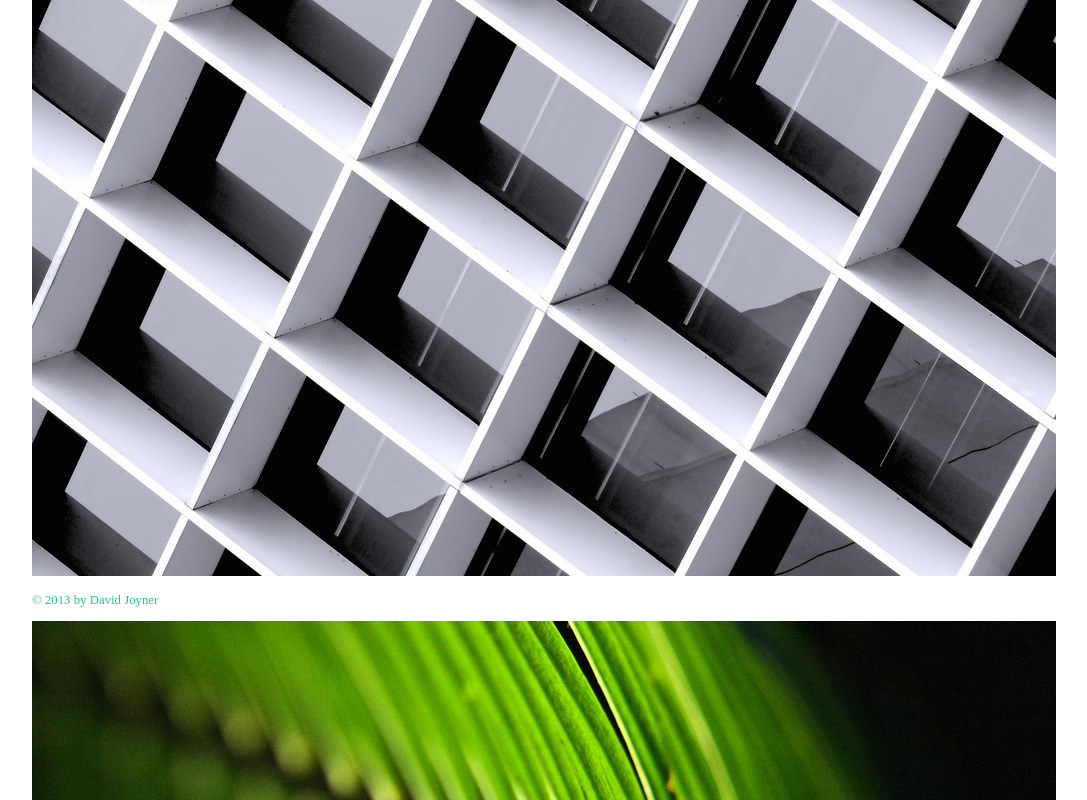
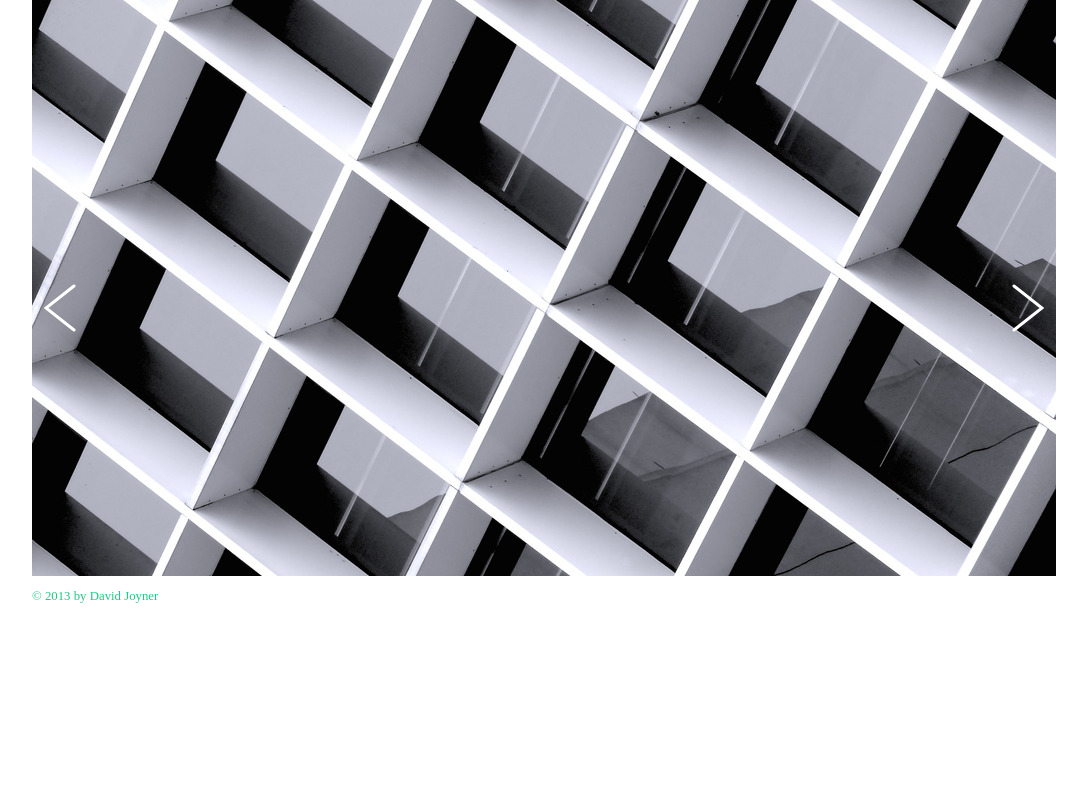
Before and after one commit to mariusbuescher/libless-js, a website with bundled scripts: page htdocs/index.html in a window 1280 px wide. Shown: the top 800 px of the page, without its empty margins (96-1183 px from the left). Built offline with nearby package versions, Linux system fonts and the light colour scheme.

Commit message:
Full implementation

```diff
--- a/htdocs/css/main.css
+++ b/htdocs/css/main.css
@@ -22,3 +22,63 @@ body {
 .legal a:hover {
     text-decoration: underline;
 }
+
+.carousel {
+    width: 100%;
+    overflow: hidden;
+    position: relative;
+}
+
+.carousel--initialized .carousel__stage {
+    display: flex;
+    width: auto;
+    transition: transform 0.6s ease-in-out 0.2s;
+}
+
+.carousel__item {
+    width: 100%;
+    flex-shrink: 0;
+}
+
+.carousel__item img {
+    display: block;
+    width: 100%;
+    height: auto;
+}
+
+.carousel__nav {
+    position: absolute;
+    display: flex;
+    align-items: center;
+    justify-content: space-between;
+    top: 0;
+    width: 100%;
+    height: 100%;
+}
+
+.carousel__nav-prev,
+.carousel__nav-next {
+    text-indent: -99999px;
+    background: transparent url("../img/arrow.svg") 32px 48px;
+    border: 0;
+    outline: 0;
+    margin: 0 12px 0 0;
+    padding: 0;
+    width: 32px;
+    height: 48px;
+    cursor: pointer;
+    transition: transform 0.3s ease-in-out;
+}
+
+.carousel__nav-prev {
+    transform: rotate(180deg);
+    margin: 0 0 0 12px;
+}
+
+.carousel__nav-prev:hover {
+    transform: translateX(-8px) rotate(180deg);
+}
+
+.carousel__nav-next:hover {
+    transform: translateX(8px);
+}
--- a/htdocs/index.html
+++ b/htdocs/index.html
@@ -10,6 +10,7 @@
     <link rel="stylesheet" href="css/main.css">
 
     <script type="text/javascript" src="js/carousel.js"></script>
+    <script type="text/javascript" src="js/carousel-navigation.js"></script>
 </head>
 <body>
 
@@ -38,5 +39,14 @@
 </div>
 </main>
 
+<script>
+    var carousel = new Carousel(document.querySelector('.carousel'), {
+        loop: true,
+        plugins: [
+            (new CarouselNavigation())
+        ]
+    });
+</script>
+
 </body>
 </html>
--- /dev/null
+++ b/htdocs/js/carousel-navigation.js
@@ -0,0 +1,72 @@
+( function ( root, factory ) {
+
+    if ( typeof define === 'function' && define.amd ) {
+        define(['carousel'], factory);
+    } else if ( typeof module === 'object' && typeof module.exports ) {
+        module.exports = factory(require('carousel'));
+    } else {
+        root.CarouselNavigation = factory(root.Carousel);
+    }
+
+} )( this, function (Carousel) {
+    'use strict';
+
+    if (typeof Carousel !== 'function') {
+        throw new Error('You must load carousel to get a plugin working.');
+    }
+
+    /**
+     * Carousel navigation
+     *
+     * @return {CarouselNavition}
+     * @constructor
+     */
+    var CarouselNavition = function () {
+        return this;
+    };
+
+    /**
+     * Init hook
+     *
+     * @param carousel
+     */
+    CarouselNavition.prototype.init = function (carousel) {
+        if (!carousel) {
+            throw new Error('Pass a carousel instance in the constructor.');
+        }
+
+        this.carousel = carousel;
+        this.settings = this.carousel.settings.navigation || {};
+
+        var container = document.createElement('div');
+        container.classList.add(this.settings.containerClass || 'carousel__nav');
+
+        var prevButton = document.createElement('button'),
+            nextButton = document.createElement('button');
+
+        prevButton.classList.add(this.settings.prevButtonClass || 'carousel__nav-prev');
+        nextButton.classList.add(this.settings.nextButtonClass || 'carousel__nav-next');
+
+        prevButton.innerText = (typeof this.settings.prevText === 'string') ?
+            this.settings.prevText : 'Previous';
+        nextButton.innerText = (typeof this.settings.nextText === 'string') ?
+            this.settings.nextText : 'Next';
+
+        prevButton.addEventListener('click', function (evt) {
+            evt.preventDefault();
+            this.carousel.prev();
+        }.bind(this));
+
+        nextButton.addEventListener('click', function (evt) {
+            evt.preventDefault();
+            this.carousel.next();
+        }.bind(this));
+
+        container.appendChild(prevButton);
+        container.appendChild(nextButton);
+
+        this.carousel.element.appendChild(container);
+    };
+
+    return CarouselNavition;
+});
--- a/htdocs/js/carousel.js
+++ b/htdocs/js/carousel.js
@@ -11,5 +11,126 @@
 } )( this, function () {
     'use strict';
 
+    /**
+     * Carousel class
+     * @param {HTMLElement} element
+     * @param {Object} options
+     * @return {Carousel}
+     * @constructor
+     */
+    var Carousel = function (element, options) {
+        this.element = element;
+        this.settings = options || {};
+
+        this.items = [];
+
+        // iterate over items and push into items array
+        Array.prototype.forEach.call(this.element.children, function (item) {
+            this.items.push(item);
+        }.bind(this));
+
+        // create stage
+        this.stage = document.createElement('div');
+        this.stage.classList.add(this.settings.stageClass || 'carousel__stage');
+
+        // add items to stage
+        this.items.forEach(function (item) {
+            this.stage.appendChild(item);
+        }.bind(this));
+
+        // Add clones
+        if (this.settings.loop === true) {
+            this.stage.appendChild(
+                this.items[0].cloneNode(true)
+            );
+
+            this.stage.insertBefore(
+                this.items[this.items.length - 1].cloneNode(true),
+                this.items[0]
+            );
+        }
+
+        // set current index to 0 UGH, need refoctor
+        this.currentIndex = null;
+
+        this.goTo(this.settings.start || 0);
+
+        // adds stage to element
+        this.element.appendChild(this.stage);
+
+        this.plugins = [];
+
+        this.settings.plugins.forEach(function (plugin) {
+            plugin.init(this);
+            this.plugins.push(plugin);
+        }, this);
+
+        // add initialized class
+        this.element.classList.add(this.settings.initializedClass || 'carousel--initialized');
+
+        return this;
+    };
+
+    /**
+     * go to method
+     *
+     * @param {Number} index
+     */
+    Carousel.prototype.goTo = function(index) {
+
+        // check for boundaries
+        if (index >= 0 && index < this.items.length && index !== this.currentIndex) {
+            var position = (this.settings.loop === true) ? index + 1 : index;
+
+            this.stage.style.transform = (position === 0) ? 'translateX(0)' : 'translateX(-' + position * 100 + '%)';
+            this.currentIndex = index;
+        } else if (this.settings.loop === true && (index === -1 || index === this.items.length)) {
+            var position = (index === -1) ? 0 : this.items.length + 1;
+
+            var transitionendCb = function (evt) {
+                if (evt.propertyName === 'transform' && evt.target === this.stage) {
+                    this.stage.removeEventListener('transitionend', transitionendCb);
+
+                    // romove transitions
+                    this.stage.style.transition = 'none';
+
+                    index = (index === -1) ? this.items.length - 1 : 0;
+
+                    // wait one frame
+                    requestAnimationFrame(function () {
+
+                        // go to real item
+                        this.goTo(index);
+
+                        // wait one frame
+                        requestAnimationFrame(function () {
+
+                            // turn on transition
+                            this.stage.style.transition = null;
+                        }.bind(this));
+                    }.bind(this));
+                }
+            }.bind(this);
+            this.stage.addEventListener('transitionend', transitionendCb);
+
+            this.stage.style.transform = (position === 0) ? 'translateX(0)' : 'translateX(-' + position * 100 + '%)';
+        }
+    };
+
+    /**
+     * Next slide
+     */
+    Carousel.prototype.next = function () {
+        this.goTo(this.currentIndex + 1);
+    };
+
+    /**
+     * Previous slide
+     */
+    Carousel.prototype.prev = function () {
+        this.goTo(this.currentIndex - 1);
+    };
+
+    return Carousel;
 
 } );
```
Also changed, not shown: htdocs/img/arrow.svg (added).
